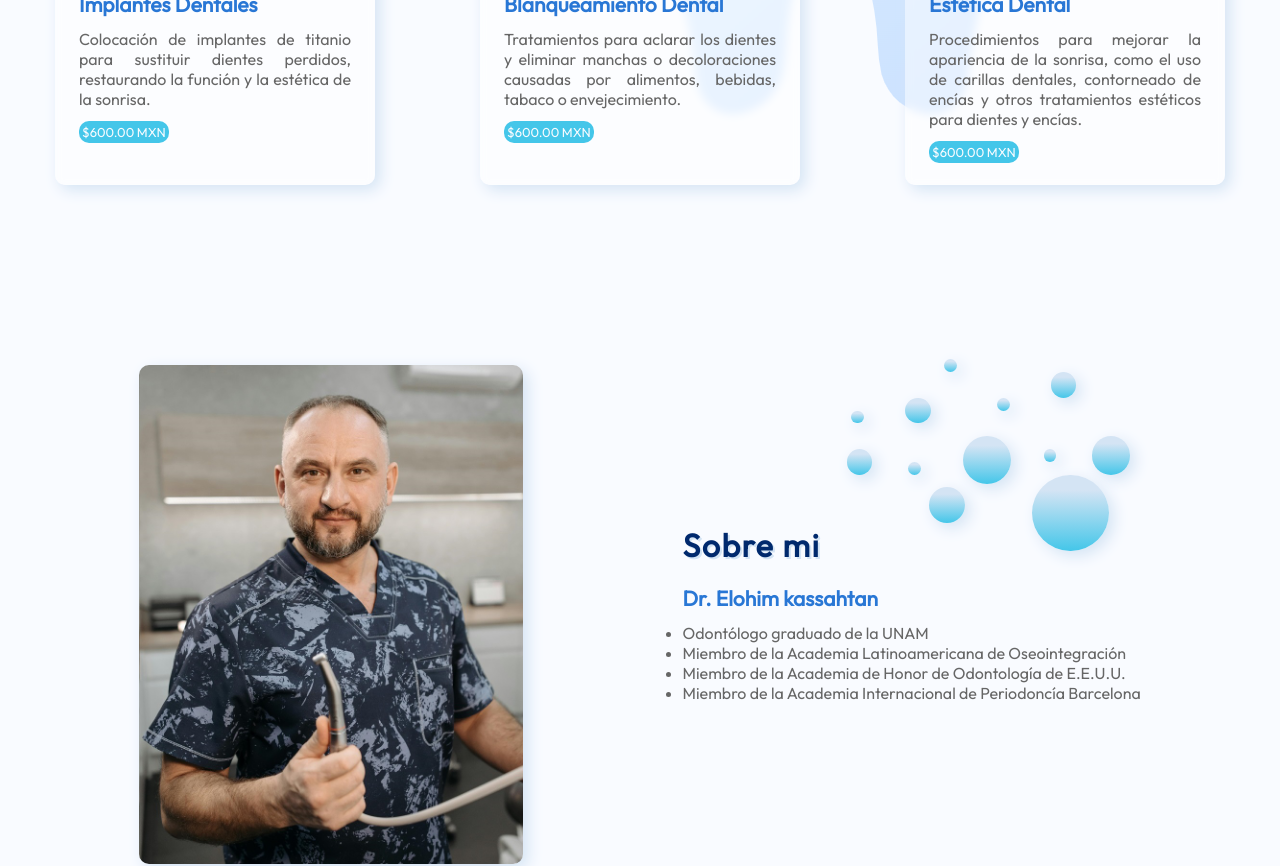
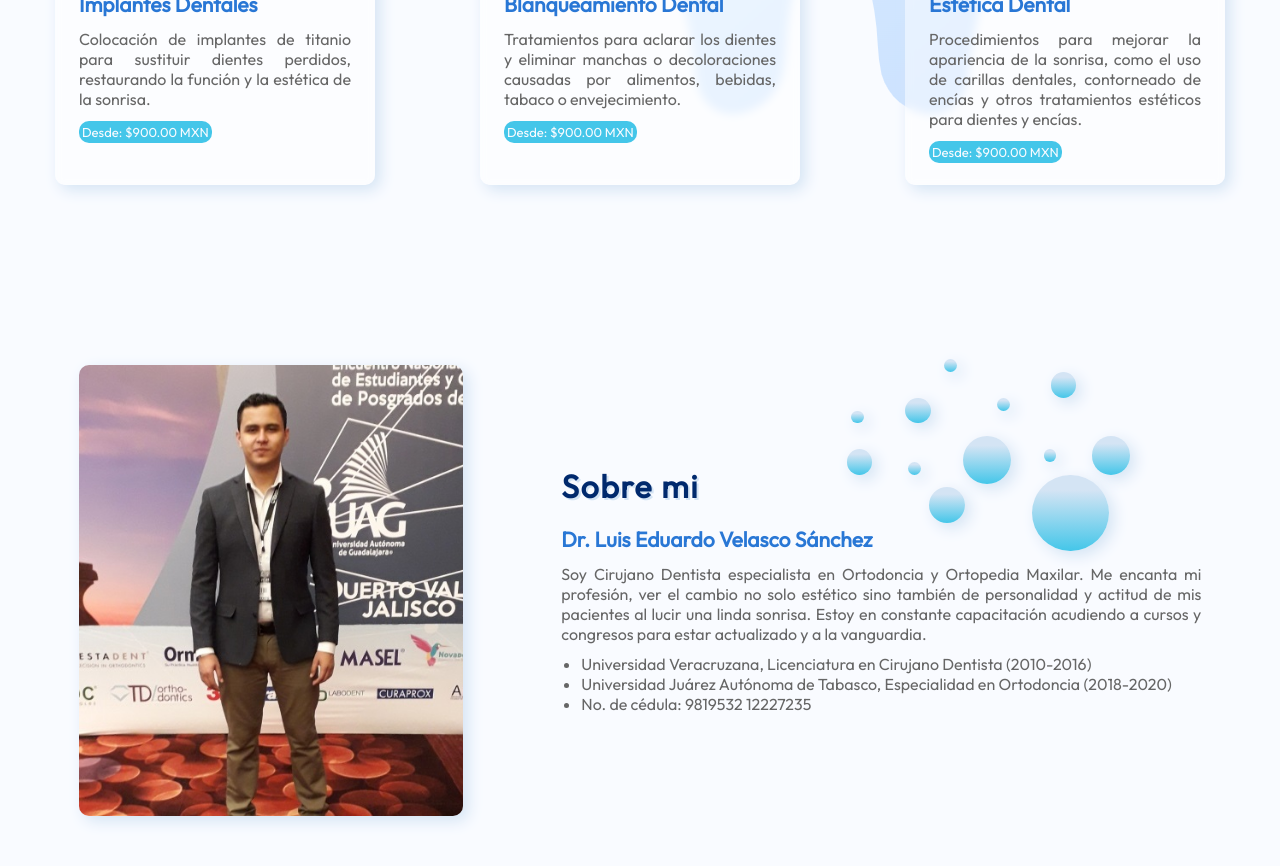
Before and after one commit to WillZavaleta/odontointegral, a React (Vite) app: page / in a window 1280 px wide. Shown: the part 1540-2406 px from the top of the page. Built offline with nearby package versions, Linux system fonts and the light colour scheme.

Commit message:
varios ajustes

```diff
--- a/src/components/Barra/Barra.jsx
+++ b/src/components/Barra/Barra.jsx
@@ -13,7 +13,7 @@ export const Barra = () => {
                 <img src={getImageUrl("barra/pinIcon.png")} alt="" />
                 <div className={styles.barraItemText}>
                     <h2>Dirección</h2>
-                    <p>Av. Siempre Viva 150, Centro</p>
+                    <p>Av. Orizaba 329, Fracc. Veracruz, 91020</p>
                     <p>Xalapa, Veracruz</p>
                 </div>
             </li>
--- a/src/components/Contacto/Contacto.jsx
+++ b/src/components/Contacto/Contacto.jsx
@@ -36,7 +36,7 @@ export const Contacto = () => {
                     <img src={getImageUrl("contacto/ubicacion.png")} alt="" />
                     <div className={styles.textContent}>
                         <p>Visítanos</p>
-                        <a href="">Av. Siempre Viva 150, Centro. Xalapa, Veracruz</a>
+                        <a href="">Av. Orizaba 329, Fracc. Veracruz, 91020 Xalapa, Veracruz.</a>
                     </div>
                 </li>
             </ul>
--- a/src/components/Pie/Pie.jsx
+++ b/src/components/Pie/Pie.jsx
@@ -5,7 +5,7 @@ export const Pie = () => {
     return (
         <footer className={styles.container}>
             <div className={styles.mapa}>
-                <iframe src="https://www.google.com/maps/embed?pb=!1m14!1m8!1m3!1d15039.656718403132!2d-96.9252353!3d19.5452977!3m2!1i1024!2i768!4f13.1!3m3!1m2!1s0x85db2f60c5d5f09d%3A0xb125c255f410a239!2sServicios%20BAXA%20extintores!5e0!3m2!1ses-419!2smx!4v1719001141194!5m2!1ses-419!2smx" width="1400" height="400" style={{ border: 0 }} allowFullScreen="" loading="lazy"></iframe>
+                <iframe src="https://www.google.com/maps/embed?pb=!1m18!1m12!1m3!1d3760.008475196106!2d-96.93023819999999!3d19.541249699999998!2m3!1f0!2f0!3f0!3m2!1i1024!2i768!4f13.1!3m3!1m2!1s0x85db2fb6caa9fe35%3A0x8d57439935a12171!2sDr.%20Luis%20Eduardo%20Velasco%20S%C3%A1nchez%2C%20Dentista%20-%20Odont%C3%B3logo!5e0!3m2!1ses-419!2smx!4v1736025801145!5m2!1ses-419!2smx" width="1400" height="400" style={{ border: 0 }} allowFullScreen="" loading="lazy"></iframe>
             </div>
             <div className={styles.marca}>
                 <p>Odontología Integral | 2024</p>
--- a/src/components/Servicios/Servicios.jsx
+++ b/src/components/Servicios/Servicios.jsx
@@ -14,7 +14,7 @@ export const Servicios = () => {
                         <img src={getImageUrl(serviceItem.imageSrc)} alt={serviceItem.nombre} />
                         <h3>{serviceItem.nombre}</h3>
                         <p>{serviceItem.descripcion}</p>
-                        <span>{serviceItem.precio}</span>
+                        <span>Desde: {serviceItem.precio}</span>
                     </li>
                 )
             })
--- a/src/components/Sobre/Sobre.jsx
+++ b/src/components/Sobre/Sobre.jsx
@@ -5,15 +5,15 @@ import { getImageUrl } from '../../utils'
 export const Sobre = () => {
   return (
     <section className={styles.container} id="nosotros">
-        <img src={getImageUrl("sobre/hero3.jpg")} alt="" />
+      <img src={getImageUrl("sobre/hero3.jpeg")} alt="" />
       <div className={styles.containerCV}>
         <h2 className={styles.title}>Sobre mi</h2>
-            <h3>Dr. Elohim kassahtan </h3>
+        <h3>Dr. Luis Eduardo Velasco Sánchez </h3>
+        <p>Soy Cirujano Dentista especialista en Ortodoncia y Ortopedia Maxilar. Me encanta mi profesión, ver el cambio no solo estético sino también de personalidad y actitud de mis pacientes al lucir una linda sonrisa. Estoy en constante capacitación acudiendo a cursos y congresos para estar actualizado y a la vanguardia.</p>
         <ul className={styles.resume}>
-                <li>Odontólogo graduado de la UNAM</li>
-                <li>Miembro de la Academia Latinoamericana de Oseointegración</li>
-                <li>Miembro de la Academia de Honor de Odontología de E.E.U.U.</li>
-                <li>Miembro de la Academia Internacional de Periodoncía Barcelona</li>
+          <li>Universidad Veracruzana, Licenciatura en Cirujano Dentista (2010-2016)</li>
+          <li>Universidad Juárez Autónoma de Tabasco, Especialidad en Ortodoncia (2018-2020)</li>
+          <li>No. de cédula: 9819532 12227235</li>
         </ul>
       </div>
       <div className={styles.contenedorCirculos}>
--- a/src/components/Sobre/Sobre.module.css
+++ b/src/components/Sobre/Sobre.module.css
@@ -28,6 +28,10 @@
     text-shadow: 2px 2px 0px rgba(212,228,244,1);
 }
 
+.containerCV{
+    width: 50%;
+}
+
 .containerCV H3{
     font-size: 21px;
     font-weight: 600;
@@ -36,8 +40,15 @@
     text-align: left;
 }
 
+.containerCV p{
+    text-align: justify;
+    color: var(--color-gray);
+    margin-bottom: 10px;
+}
+
 .resume{
-    color: var(--color-gray)
+    color: var(--color-gray);
+    margin-left: 20px;
 }
 
 .contenedorCirculos{
--- a/src/data/services.json
+++ b/src/data/services.json
@@ -2,7 +2,7 @@
     {
       "nombre": "Empastes Dentales",
       "descripcion": "Eliminación de caries mediante la extracción de la parte afectada y la colocación de un material restaurador (resina compuesta, cerámica, etc.).",
-      "precio": "$600.00 MXN",
+      "precio": "$450.00 MXN",
       "imageSrc": "servicios/empaste.png",
       "fadein": "right"
     },
@@ -23,21 +23,21 @@
       {
         "nombre": "Implantes Dentales",
         "descripcion": "Colocación de implantes de titanio para sustituir dientes perdidos, restaurando la función y la estética de la sonrisa.",
-        "precio": "$600.00 MXN",
+        "precio": "$900.00 MXN",
         "imageSrc": "servicios/implante.png",
         "fadein": "right"
       },
       {
         "nombre": "Blanqueamiento Dental",
         "descripcion": "Tratamientos para aclarar los dientes y eliminar manchas o decoloraciones causadas por alimentos, bebidas, tabaco o envejecimiento.",
-        "precio": "$600.00 MXN",
+        "precio": "$900.00 MXN",
         "imageSrc": "servicios/blancamiento.png",
         "fadein": "right"
       },
       {
         "nombre": "Estética Dental",
         "descripcion": "Procedimientos para mejorar la apariencia de la sonrisa, como el uso de carillas dentales, contorneado de encías y otros tratamientos estéticos para dientes y encías.",
-        "precio": "$600.00 MXN",
+        "precio": "$900.00 MXN",
         "imageSrc": "servicios/estetica.png",
         "fadein": "right"
       }
```
Also changed, not shown: assets/navbar/logo1.png (added), assets/sobre/hero3.jpeg (added). Lines whose indentation alone changed are shown as unchanged.
